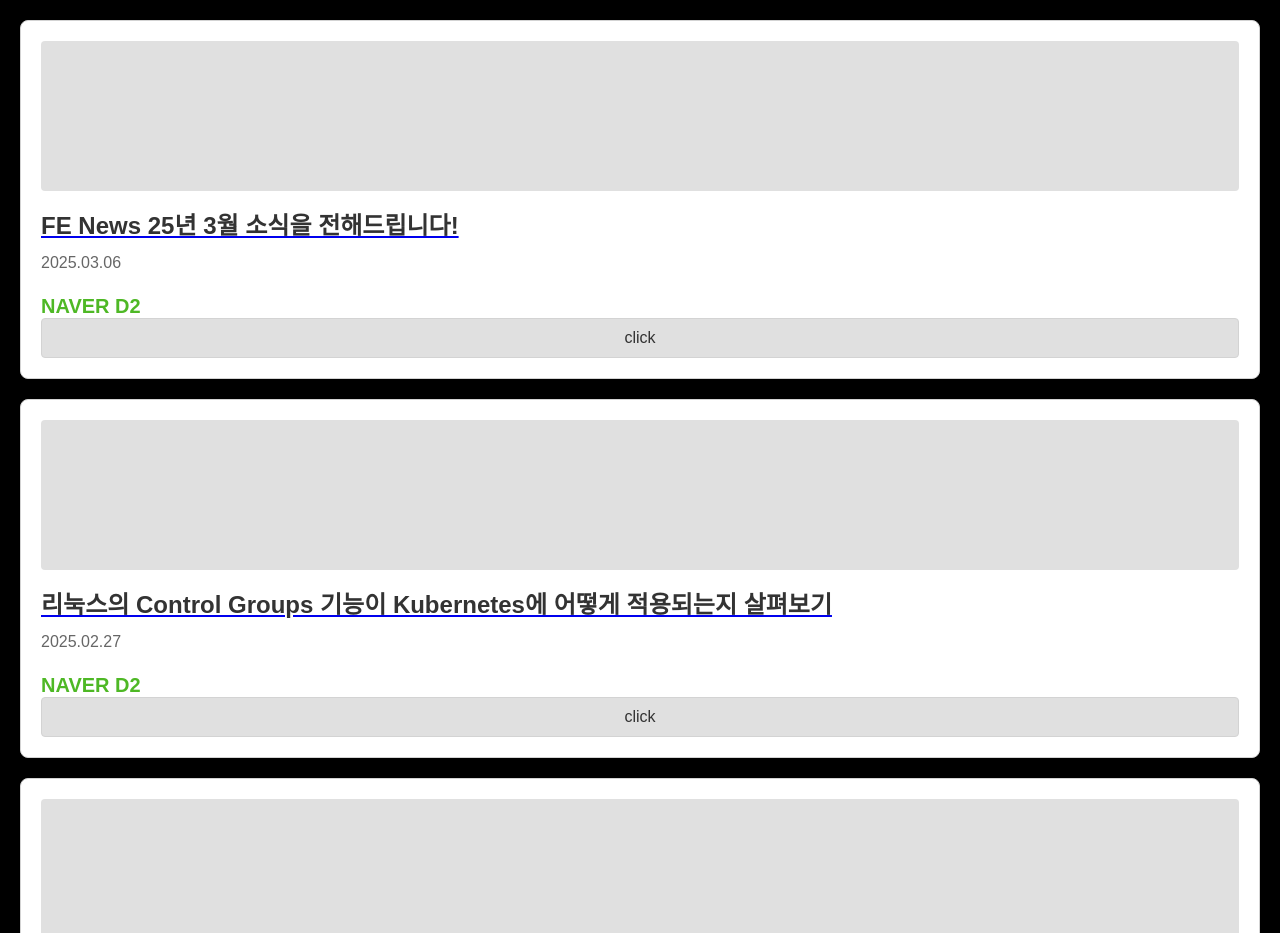
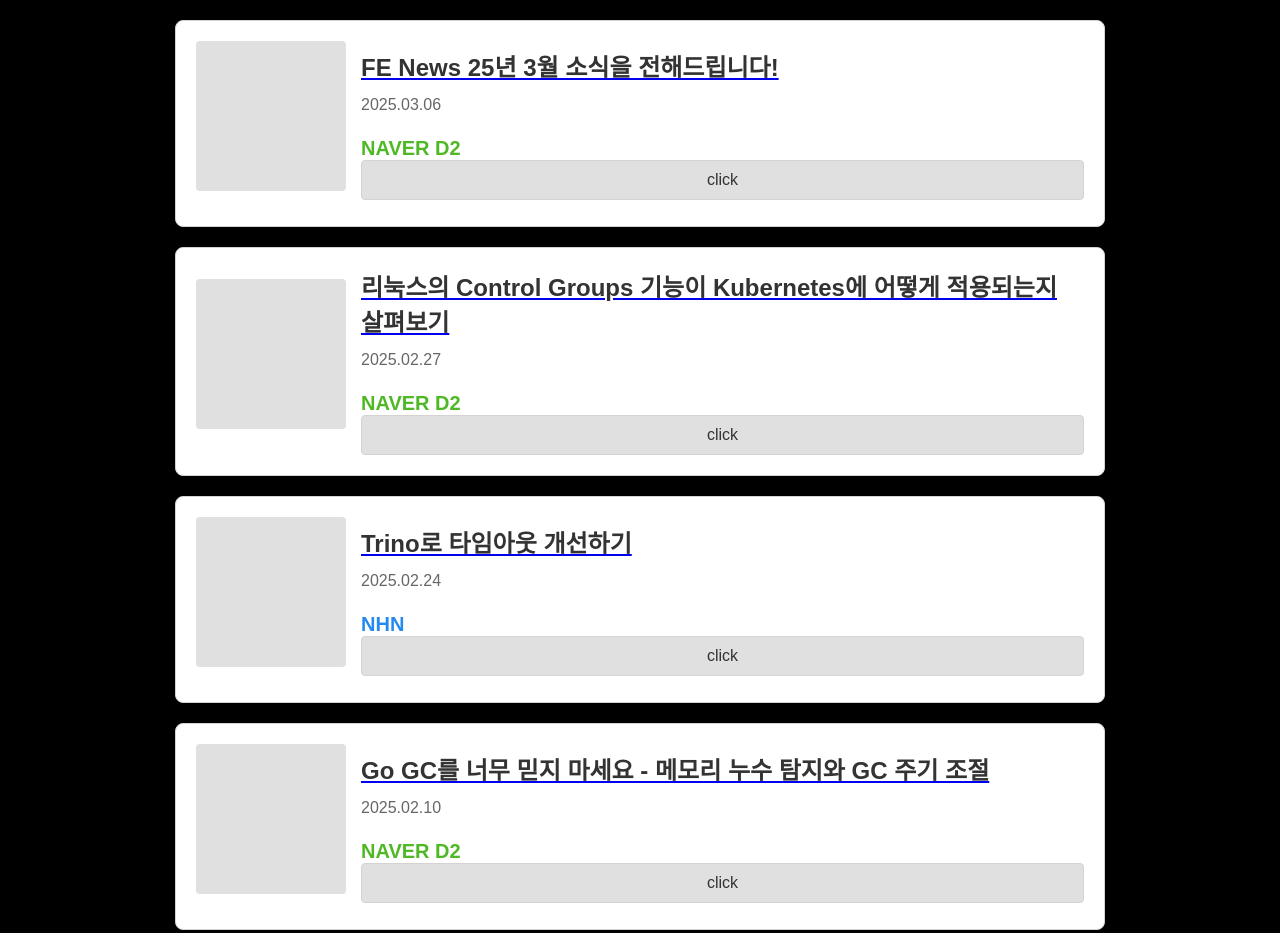
Before and after one commit to mintuchel/techblogcrawler, a website: page views/index.html in a window 1280 px wide. Shown: the top 933 px of the page. Drawn offline with nearby package versions, Linux system fonts and the light colour scheme.

Commit message:
update: css

```diff
--- a/views/index.html
+++ b/views/index.html
@@ -6,9 +6,6 @@
     <style>
       ul {
         padding: 0;
-      }
-      div {
-        /*opacity: 0;*/
       }
       body {
         background-color: black;
@@ -23,8 +20,11 @@
 
     </iframe> -->
     <div id="content">
+      <div class="card-container">
         <ul id="list"></ul>
       </div>
+    </div>
+
     <script>
       colorMatcher = {
         카카오: "#fcc203",
@@ -86,6 +86,7 @@
             res += `
       <li class = "card">
         <div class="card-image"></div>
+        <div class="card-info">
           <a href="${url}">
             <h2>${title}</h2>
           </a>
@@ -94,6 +95,7 @@
             ${cName}
           </div>
           <button class="btn-wide">click</button>
+        </div>
       </li>
   `;
           });
--- a/views/styles.css
+++ b/views/styles.css
@@ -15,8 +15,8 @@ body {
 
 /* 카드 컨테이너 */
 .card-container {
-  max-width: 600px;
-  width: 100%;
+  width: 75%; /* 화면의 3/5 차지 */
+  margin: 0 auto; /* 양옆 여백을 동일하게 */
 }
 
 /* 개별 카드 스타일 */
@@ -27,15 +27,24 @@ body {
   padding: 20px;
   margin-bottom: 20px;
   box-shadow: 0 2px 4px rgba(0, 0, 0, 0.1);
+  display: flex; /* 가로 배치 */
+  align-items: center; /* 세로 중앙 정렬 */
+  gap: 15px; /* 이미지와 정보 사이 간격 */
 }
 
 /* 이미지 placeholder */
 .card-image {
-  width: 100%;
+  width: 150px;
   height: 150px;
   background-color: #e0e0e0;
   border-radius: 4px;
   margin-bottom: 15px;
+}
+
+.card-info {
+  flex: 1; /* 남은 공간 차지 */
+  display: flex;
+  flex-direction: column;
 }
 
 /* 제목 스타일 */
```
Lines whose indentation alone changed are shown as unchanged.
